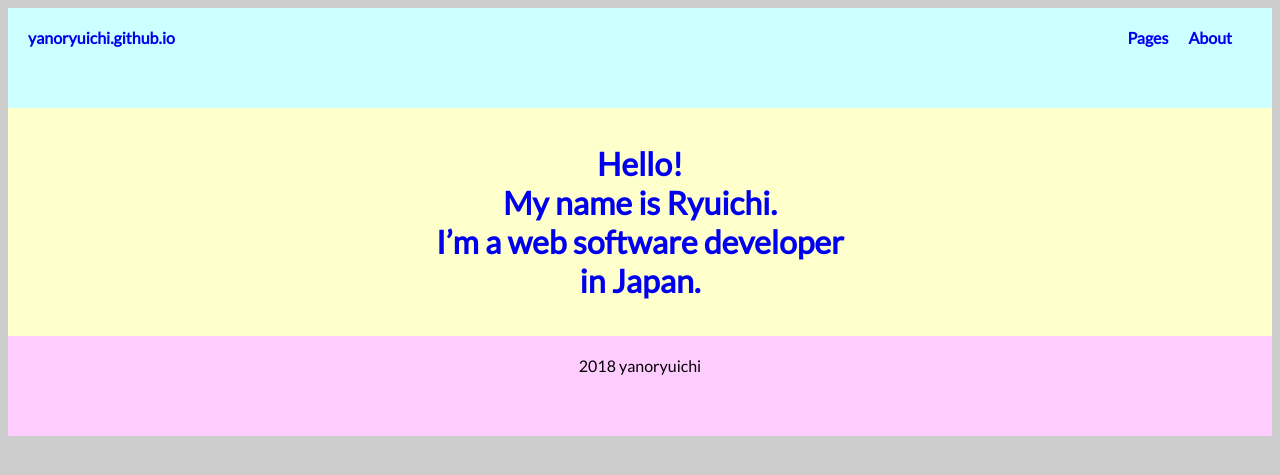
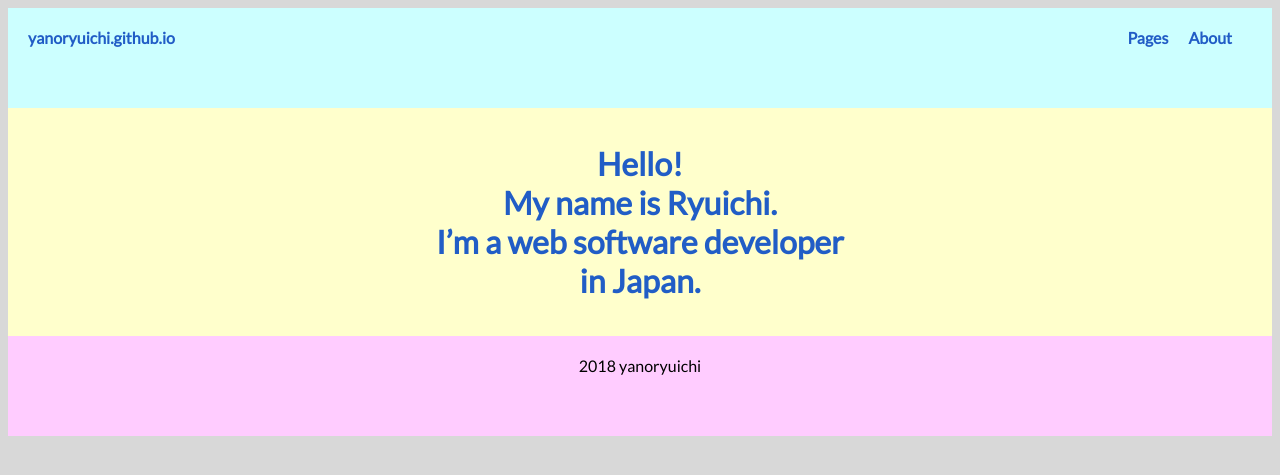
Before and after one commit to yanoryuichi/yanoryuichi.github.io, a Jekyll site: the page built from index.md, in a window 1280 px wide. Shown: the top 475 px of the page. Built offline with Jekyll 4.4.1, drawn with Linux system fonts in a browser that asks for light colours; some web fonts are replaced.

Commit message:
Update base.css

```diff
--- a/css/base.css
+++ b/css/base.css
@@ -1,5 +1,5 @@
 body {
-  background-color: #ccc;
+  background-color: #d8d8d8;
   font-family: "Fira Mono";
   font-family: 'Lato', sans-serif;
 }
@@ -9,7 +9,12 @@ h1, h2, h3, h4, h5, a {
 }
 
 a {
+  color: #215dc6;
   text-decoration: none;
+}
+
+a: visited {
+  color: #933;
 }
 
 a:hover {
```
